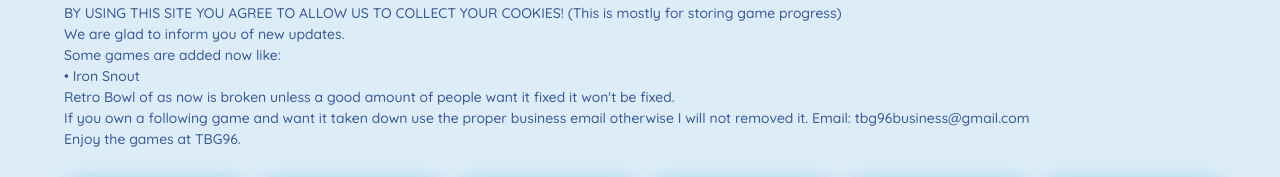
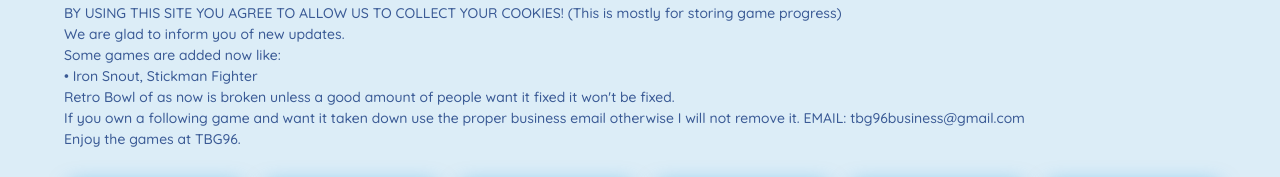
Before and after one commit to 3rdpartygames/tbg96.github.io, a plain HTML site: page index.html in a window 1280 px wide. Shown: the part 204-381 px from the top of the page. Drawn offline with Linux system fonts and the light colour scheme; grey boxes are pictures that could not be loaded.

Commit message:
Update index.html

```diff
--- a/index.html
+++ b/index.html
@@ -120,9 +120,9 @@
                     <p>BY USING THIS SITE YOU AGREE TO ALLOW US TO COLLECT YOUR COOKIES! (This is mostly for storing game progress)</p>
                     <p>We are glad to inform you of new updates.</p>
                     <p>Some games are added now like:</p>
-                    <p>• Iron Snout</p>
+                    <p>• Iron Snout, Stickman Fighter</p>
                     <p>Retro Bowl of as now is broken unless a good amount of people want it fixed it won't be fixed.</p>
-                    <p>If you own a following game and want it taken down use the proper business email otherwise I will not removed it. Email: tbg96business@gmail.com</p>
+                    <p>If you own a following game and want it taken down use the proper business email otherwise I will not remove it. EMAIL: tbg96business@gmail.com</p>
                     <p>Enjoy the games at TBG96.</p>
                 </div>
 
```
